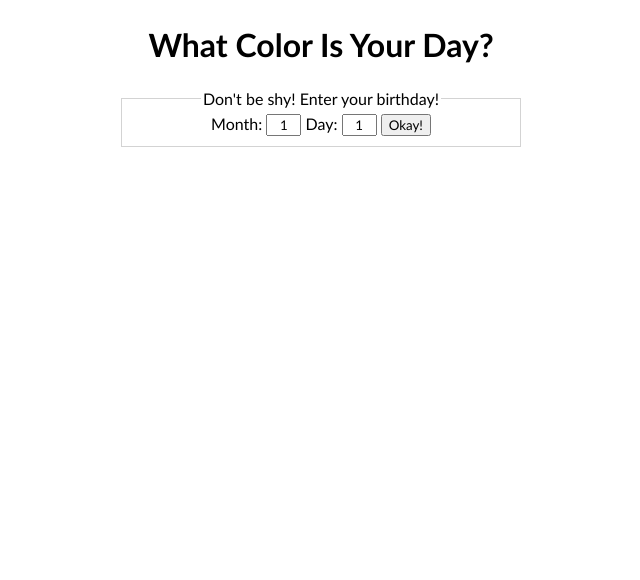
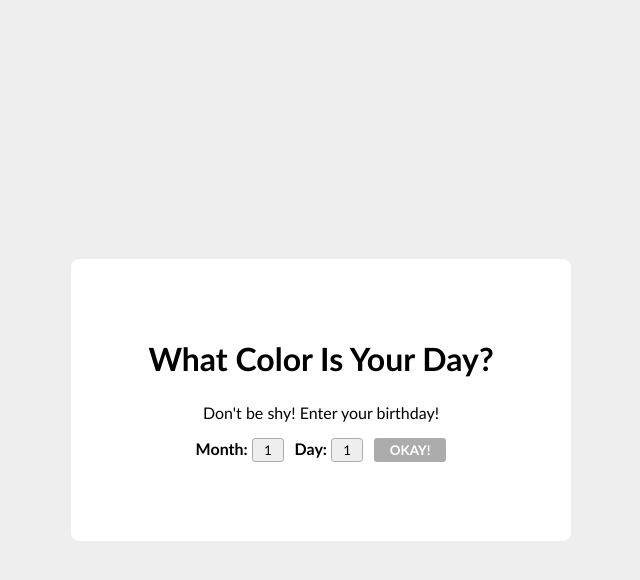
Before and after one commit to xavierbellhaddon/birthday-colors, a plain HTML site: page index.html in a window 1280 px wide. Shown: the whole page, without its empty margins (319-959 px from the left). Drawn offline with Linux system fonts and the light colour scheme.

Commit message:
restyled container

```diff
--- a/index.css
+++ b/index.css
@@ -1,20 +1,74 @@
 * {
   box-sizing: border-box;
-  font-family: 'Gill Sans', 'Gill Sans MT', Calibri, 'Trebuchet MS', sans-serif;;
-  margin: auto;
+  margin: 0;
+  font-family: 'Gill Sans', 'Gill Sans MT', Calibri, 'Trebuchet MS', sans-serif;
   text-align: center;
 }
 
 body {
-  padding-top: 25px;
-  /* width: 400px; */
+  height: 100vh;
+  display: flex;
+  align-items: center;
+  background: #eeeeee;
+  justify-content: center;
 }
 
 h1 {
+  font-weight: 600;
   padding-bottom: 25px;
+  white-space: nowrap;
 }
 
-.color-hex {
+fieldset {
+  border: none;
+  padding: 0;
+}
+
+legend {
+  margin-bottom: 1rem;
+}
+
+label, button {
+  font-weight: 600;
+}
+
+input, button {
+  height: 1.5rem;
+  border-radius: 0.2rem;
+}
+
+input {
+  width: 2rem;
+  border: 1px solid #acacac;;
+  border-radius: 0.2rem;
+  background-color: #eeeeee;
+  margin-right: 0.5em;
+}
+
+button {
+  color: white;
+  border: none;
+  padding: 0 1rem 0 1rem;
+  background-color: #acacac;
+}
+
+p {
+  width: 400px;
+}
+
+.container {
+  justify-content: center;
+  height: 282px;
+  width: 500px;
+  display: flex;
+  flex-direction: column;
+  align-items: center;
+  padding: 5rem 0 5rem 0;
+  border-radius: 0.5rem;
+  background: white;
+}
+
+/* .color-hex {
   font-weight: bold;
   font-size: 2em;
   color: white;
@@ -75,4 +129,4 @@ fieldset {
 
 .user-input {
   width: 400px;
-}
+} */
--- a/index.html
+++ b/index.html
@@ -1,41 +1,39 @@
-<!doctype html>
+<!DOCTYPE html>
 <html lang="eng">
-
   <head>
-  <meta name="viewport" content="width=device-width, initial-scale=1.0">
-  <link rel="stylesheet" href="./index.css">
+    <meta name="viewport" content="width=device-width, initial-scale=1.0" />
+    <link rel="stylesheet" href="./index.css" />
   </head>
 
   <body>
+    <div class="container">
+      <h1>What Color Is Your Day?</h1>
 
-  <div>
-    <h1>What Color Is Your Day?</h1>
-  </div>
-
-  <div class="user-input">
-    <fieldset>
+      <fieldset class="input-date">
         <legend>Don't be shy! Enter your birthday!</legend>
         <label for="months">Month:</label>
-      <input min="1" max="12" value="1" class="js-months" id="months">
+        <input min="1" max="12" value="1" class="js-months" id="months" />
         <label for="days">Day:</label>
-      <input min="1" max="31" value="1" class="js-days" id="days">
-      <button class="get-color">Okay!</button>
+        <input min="1" max="31" value="1" class="js-days" id="days" />
+        <button class="get-color">OKAY!</button>
       </fieldset>
-  </div>
 
-  <div class="color-block">
+      <!-- <div class="color-block">
         <h2 class="header">Why, your color must be...</h2>
         <div class="color">
           <p class="color-hex"></p>
         </div>
         <h2 class="footer">Isn't that lovely?</h2>
-  </div>
+      </div> -->
 
-  <div class="palette-menu">
+      <!-- <div class="palette-menu"> -->
 
-    <div class="text-block">
-      <p>But that's not all, sweetie! Use the dropdown below to generate a palette based on your special color.
-        Gorgeous!</p><br>
+      <!-- <div class="text-block"> -->
+      <!-- <p>
+        But that's not all, sweetie! Use the dropdown below to generate a
+        palette based on your special color. Gorgeous!
+      </p>
+      <br />
       <label for="palette-modes">Palette Type:</label>
       <select class="palette-modes">
         <option value="monochrome">Monochromatic</option>
@@ -45,19 +43,19 @@
         <option value="complement">Complementary</option>
         <option value="triad">Triadic</option>
       </select>
-        <button class="get-palettes">Let's Go!</button>
-    </div>
-  </div>
+      <button class="get-palettes">Let's Go!</button> -->
+      <!-- </div> -->
+      <!-- </div> -->
 
-  <div class="palette-block">
+      <!-- <div class="palette-block">
         <section class="one palette-color"></section>
         <section class="two palette-color"></section>
         <section class="three palette-color"></section>
         <section class="four palette-color"></section>
         <section class="five palette-color"></section>
+      </div> -->
     </div>
 
     <script src="./index.js"></script>
   </body>
-
 </html>
```
Lines whose indentation alone changed are shown as unchanged.
